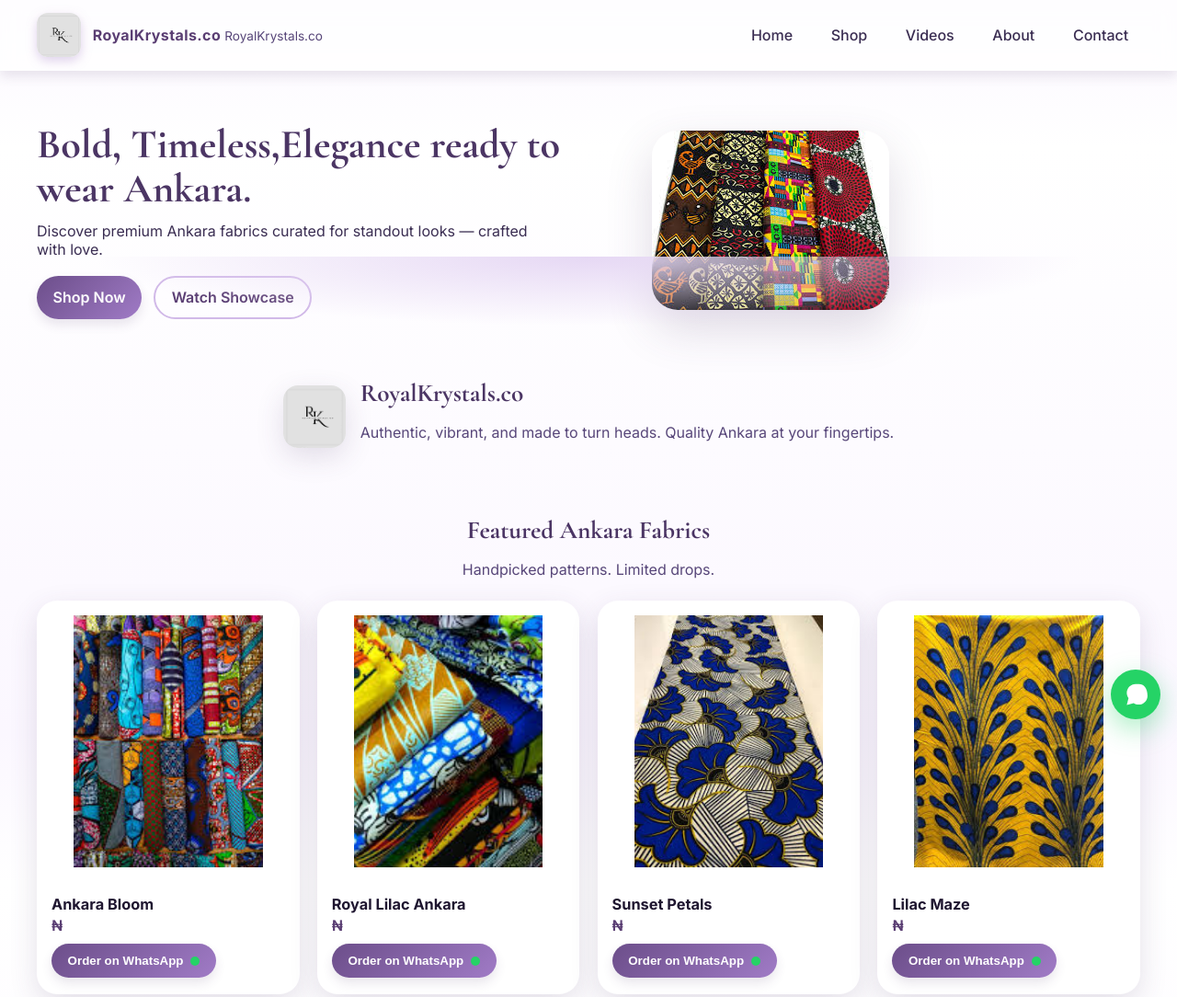
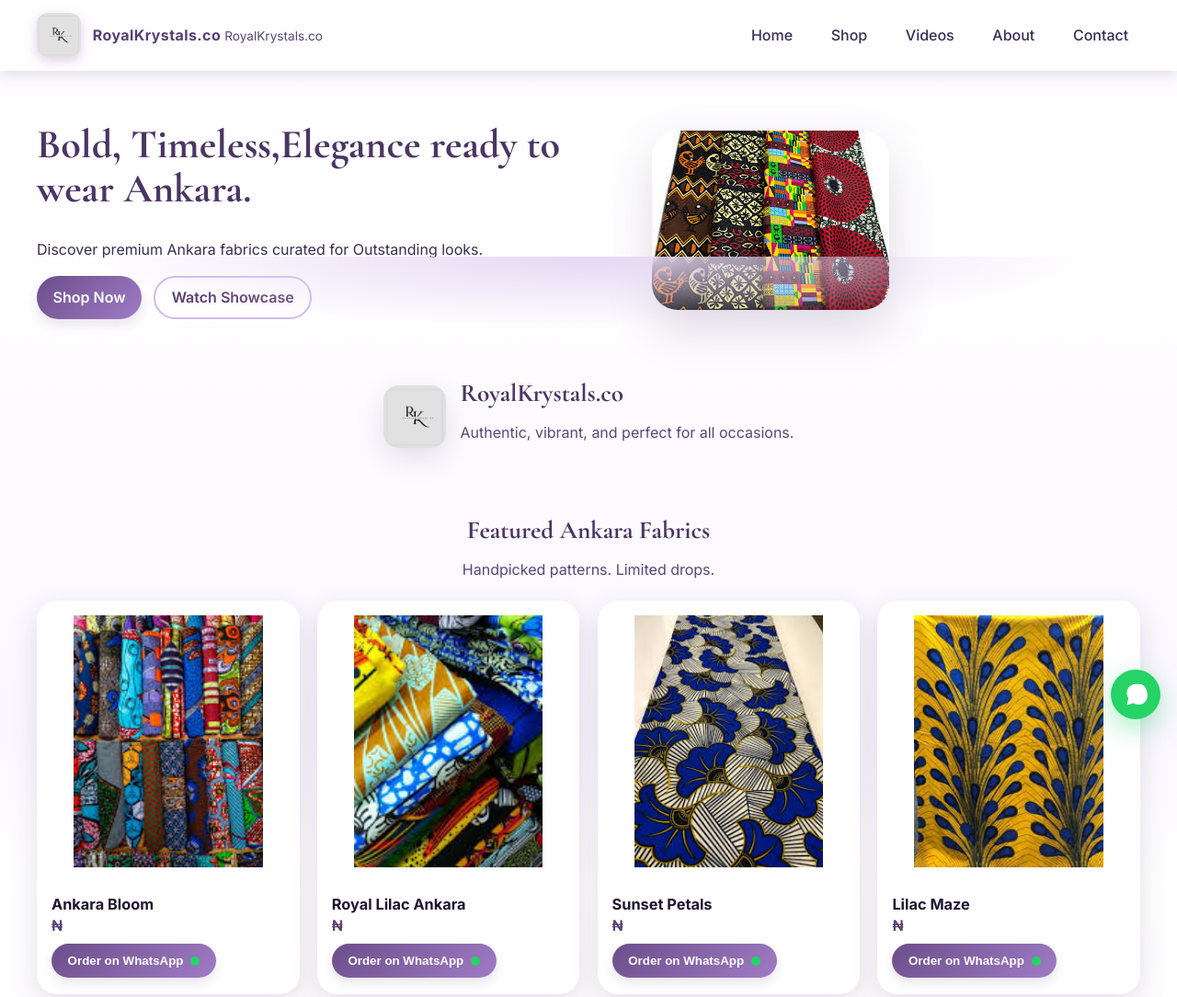
Before and after one commit to Akinloye3264/Tolu-s-website, a plain HTML site: page index.html in a window 1280 px wide. Shown: the top 1084 px of the page at 92% size. Drawn offline with nearby package versions, Linux system fonts and the light colour scheme.

Commit message:
tolus website

```diff
--- a/index.html
+++ b/index.html
@@ -44,7 +44,8 @@
         <div class="container hero-inner">
           <div class="hero-copy">
             <h1>Bold, Timeless,Elegance ready to wear Ankara.</h1>
-            <p>Discover premium Ankara fabrics curated for standout looks — crafted with love.</p>
+            &nbsp;
+            <p>Discover premium Ankara fabrics curated for Outstanding looks.</p>
             <div class="hero-ctas">
               <a href="#shop" class="btn btn-primary">Shop Now</a>
               <a href="#videos" class="btn btn-ghost">Watch Showcase</a>
@@ -61,7 +62,7 @@
           <img src="WhatsApp Image 2025-08-09 at 23.04.17_a34c23ee.jpg" alt="Brand logo" class="brand-focus-logo" />
           <div>
             <h2 class="section-title">RoyalKrystals.co</h2>
-            <p class="muted">Authentic, vibrant, and made to turn heads. Quality Ankara at your fingertips.</p>
+            <p class="muted">Authentic, vibrant, and perfect for all occasions.</p>
           </div>
         </div>
       </section>
```
